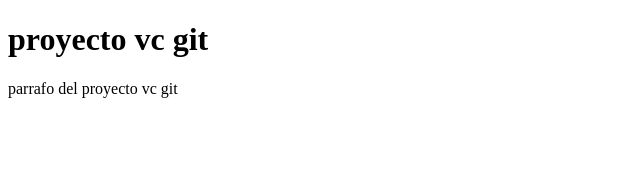
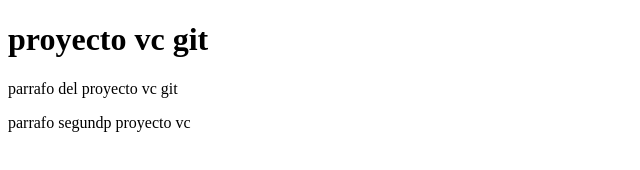
Before and after one commit to clvm-chile/proyectovcgit, a plain HTML site: page index.html in a window 1280 px wide. Shown: the whole page, without its empty margins (0-640 px from the left). Drawn offline with Linux system fonts and the light colour scheme.

Commit message:
parrafo segundo

```diff
--- a/index.html
+++ b/index.html
@@ -10,6 +10,7 @@
 <body>
   <h1>proyecto vc git</h1>
   <p> parrafo del proyecto vc git</p>
+  <p>parrafo segundp proyecto vc</p>
 </body>
 
 </html>
```
